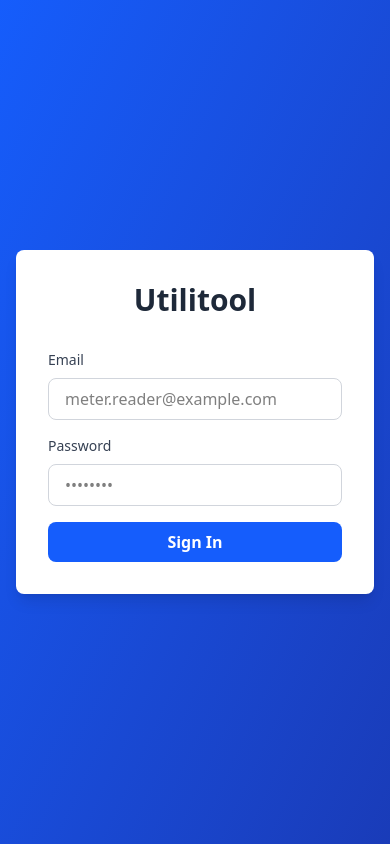
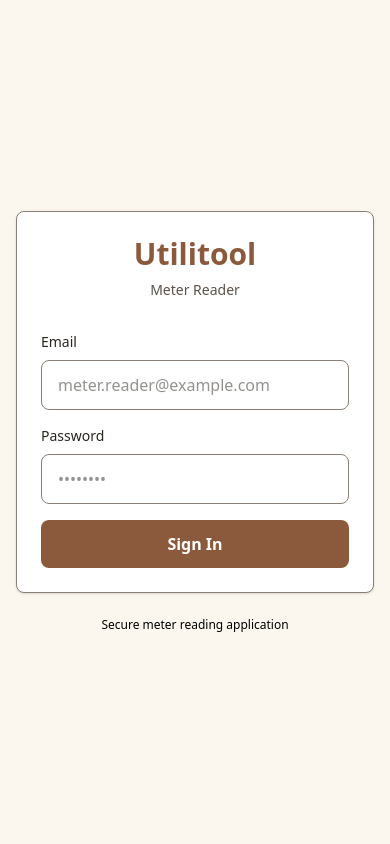
Before and after one commit to Shinitaii/utilitool, a Svelte app in the folder mobile/: page / in a window 390 px wide. Built offline with nearby package versions, Linux system fonts and the light colour scheme; no server answers.

Commit message:
feat(mobile): modernize login screen with brown palette

```diff
--- a/mobile/src/screens/Login.svelte
+++ b/mobile/src/screens/Login.svelte
@@ -22,52 +22,71 @@
   }
 </script>
 
-<div class="flex items-center justify-center min-h-screen bg-gradient-to-br from-blue-600 to-blue-800">
-  <div class="w-full max-w-md px-4">
-    <div class="bg-white rounded-lg shadow-lg p-8">
-      <h1 class="text-3xl font-bold text-center mb-8 text-gray-800">Utilitool</h1>
+<div class="min-h-screen flex items-center justify-center p-4" style="background-color: var(--color-bg-primary)">
+  <div class="w-full max-w-md">
+    <div class="bg-white rounded-lg shadow-sm p-6" style="border: 1px solid var(--color-border)">
+      <!-- Logo / Title -->
+      <h1 class="text-3xl font-bold text-center mb-2" style="color: var(--color-accent)">Utilitool</h1>
+      <p class="text-center text-sm mb-8" style="color: var(--color-text-secondary)">Meter Reader</p>
 
+      <!-- Form -->
       <form onsubmit={handleLogin} class="space-y-4">
+        <!-- Email Field -->
         <div>
-          <label for="email" class="block text-sm font-medium text-gray-700 mb-2">Email</label>
+          <label for="email" class="label-base">Email</label>
           <input
             id="email"
             type="email"
             bind:value={email}
             disabled={loading}
             required
-            class="w-full px-4 py-2 border border-gray-300 rounded-lg focus:outline-none focus:ring-2 focus:ring-blue-500"
+            class="input-base w-full"
             placeholder="meter.reader@example.com"
           />
         </div>
 
+        <!-- Password Field -->
         <div>
-          <label for="password" class="block text-sm font-medium text-gray-700 mb-2">Password</label>
+          <label for="password" class="label-base">Password</label>
           <input
             id="password"
             type="password"
             bind:value={password}
             disabled={loading}
             required
-            class="w-full px-4 py-2 border border-gray-300 rounded-lg focus:outline-none focus:ring-2 focus:ring-blue-500"
+            class="input-base w-full"
             placeholder="••••••••"
           />
         </div>
 
+        <!-- Error Message -->
         {#if error}
-          <div class="p-3 bg-red-50 border border-red-200 rounded-lg text-red-700 text-sm">
+          <div class="p-3 rounded-lg text-sm font-medium" style="background-color: #fde5e0; color: var(--color-status-alert)">
             {error}
           </div>
         {/if}
 
+        <!-- Submit Button -->
         <button
           type="submit"
           disabled={loading}
-          class="w-full px-4 py-2 bg-blue-600 text-white font-semibold rounded-lg hover:bg-blue-700 disabled:opacity-50 disabled:cursor-not-allowed"
+          class="btn-primary w-full text-base"
         >
           {loading ? 'Signing in...' : 'Sign In'}
         </button>
       </form>
     </div>
+
+    <!-- Footer -->
+    <p class="text-center text-xs mt-6" style="color: var(--color-text-tertiary)">
+      Secure meter reading application
+    </p>
   </div>
 </div>
+
+<style>
+  :global(body) {
+    margin: 0;
+    padding: 0;
+  }
+</style>
```
